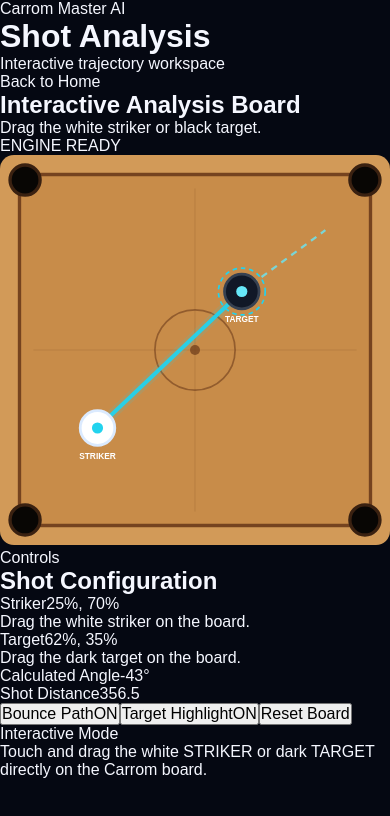
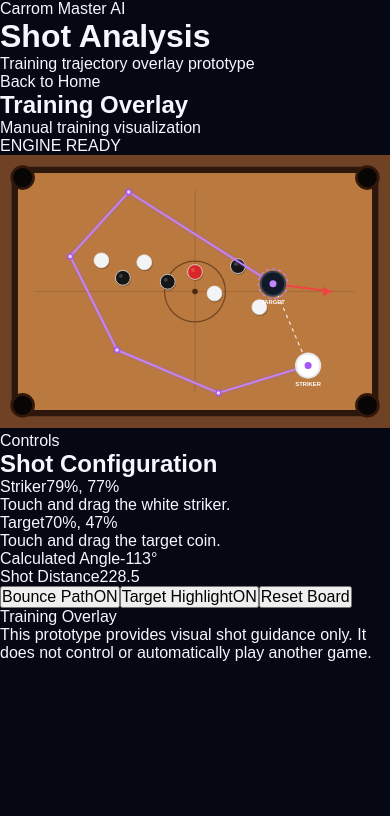
Before and after one commit to shorifhossain234/Carrom-Master-AI, a Next.js app: page /analysis in a window 390 px wide. Shown: the top 816 px of the page. Built offline with nearby package versions, Linux system fonts and the light colour scheme.

Commit message:
Update page.tsx

```diff
--- a/app/analysis/page.tsx
+++ b/app/analysis/page.tsx
@@ -1,28 +1,22 @@
 "use client";
 
-import { useState } from "react";
+import { useMemo, useState } from "react";
 
 type Point = {
   x: number;
   y: number;
 };
 
-const BOARD_SIZE = 700;
+const W = 1000;
+const H = 700;
 
-export default function AnalysisPage() {
-  const [striker, setStriker] = useState<Point>({
-    x: 175,
-    y: 490,
-  });
+export default function ShotAnalysis() {
+  const [striker, setStriker] = useState<Point>({ x: 790, y: 540 });
+  const [target, setTarget] = useState<Point>({ x: 700, y: 330 });
 
-  const [target, setTarget] = useState<Point>({
-    x: 434,
-    y: 245,
-  });
-
-  const [dragging, setDragging] = useState<"striker" | "target" | null>(
-    null
-  );
+  const [dragging, setDragging] = useState<
+    "striker" | "target" | null
+  >(null);
 
   const [bouncePath, setBouncePath] = useState(true);
   const [targetHighlight, setTargetHighlight] = useState(true);
@@ -30,39 +24,52 @@ export default function AnalysisPage() {
   const dx = target.x - striker.x;
   const dy = target.y - striker.y;
 
-  const angle = Math.round((Math.atan2(dy, dx) * 180) / Math.PI);
+  const angle = Math.round(
+    (Math.atan2(dy, dx) * 180) / Math.PI
+  );
+
   const distance = Math.sqrt(dx * dx + dy * dy);
 
-  const strikerX = Math.round((striker.x / BOARD_SIZE) * 100);
-  const strikerY = Math.round((striker.y / BOARD_SIZE) * 100);
+  const bouncePoints = useMemo(() => {
+    if (!bouncePath) return [];
 
-  const targetX = Math.round((target.x / BOARD_SIZE) * 100);
-  const targetY = Math.round((target.y / BOARD_SIZE) * 100);
+    return [
+      { x: 560, y: 610 },
+      { x: 300, y: 500 },
+      { x: 180, y: 260 },
+      { x: 330, y: 95 },
+    ];
+  }, [bouncePath]);
 
-  function getBoardPoint(
+  function getPoint(
     event: React.PointerEvent<SVGSVGElement>
   ): Point {
-    const svg = event.currentTarget;
-    const rect = svg.getBoundingClientRect();
-
-    const scaleX = BOARD_SIZE / rect.width;
-    const scaleY = BOARD_SIZE / rect.height;
-
-    const x = (event.clientX - rect.left) * scaleX;
-    const y = (event.clientY - rect.top) * scaleY;
+    const rect = event.currentTarget.getBoundingClientRect();
 
     return {
-      x: Math.max(45, Math.min(655, x)),
-      y: Math.max(45, Math.min(655, y)),
+      x: Math.max(
+        70,
+        Math.min(
+          W - 70,
+          ((event.clientX - rect.left) / rect.width) * W
+        )
+      ),
+      y: Math.max(
+        70,
+        Math.min(
+          H - 70,
+          ((event.clientY - rect.top) / rect.height) * H
+        )
+      ),
     };
   }
 
-  function handlePointerMove(
+  function handleMove(
     event: React.PointerEvent<SVGSVGElement>
   ) {
     if (!dragging) return;
 
-    const point = getBoardPoint(event);
+    const point = getPoint(event);
 
     if (dragging === "striker") {
       setStriker(point);
@@ -72,24 +79,19 @@ export default function AnalysisPage() {
   }
 
   function resetBoard() {
-    setStriker({
-      x: 175,
-      y: 490,
-    });
-
-    setTarget({
-      x: 434,
-      y: 245,
-    });
+    setStriker({ x: 790, y: 540 });
+    setTarget({ x: 700, y: 330 });
   }
 
   return (
-    <main className="min-h-screen bg-[#050812] px-4 py-6 text-white md:px-8">
-      <div className="mx-auto max-w-7xl">
+    <main className="min-h-screen bg-black text-white">
+      <div className="mx-auto max-w-7xl px-4 py-5">
 
-        <header className="mb-6 flex flex-wrap items-center justify-between gap-4 border-b border-white/10 pb-5">
+        {/* HEADER */}
+
+        <header className="mb-5 flex items-center justify-between border-b border-white/10 pb-4">
           <div>
-            <p className="text-xs uppercase tracking-[0.25em] text-cyan-400">
+            <p className="text-xs font-semibold uppercase tracking-[0.3em] text-purple-400">
               Carrom Master AI
             </p>
 
@@ -97,164 +99,201 @@ export default function AnalysisPage() {
               Shot Analysis
             </h1>
 
-            <p className="mt-1 text-xs text-slate-500">
-              Interactive trajectory workspace
+            <p className="text-xs text-slate-500">
+              Training trajectory overlay prototype
             </p>
           </div>
 
           <a
             href="/"
-            className="rounded-xl border border-white/10 bg-white/5 px-4 py-2 text-sm text-slate-300"
+            className="rounded-xl border border-white/10 bg-white/5 px-4 py-2 text-xs text-slate-300"
           >
             Back to Home
           </a>
         </header>
 
-        <section className="grid gap-6 lg:grid-cols-[1fr_330px]">
+        <div className="grid gap-5 lg:grid-cols-[1fr_310px]">
 
-          {/* BOARD */}
+          {/* OVERLAY VIEW */}
 
-          <div className="rounded-[2rem] border border-white/10 bg-white/[0.035] p-4 md:p-6">
+          <section className="rounded-3xl border border-white/10 bg-[#050505] p-3 md:p-5">
 
-            <div className="mb-5 flex items-center justify-between gap-3">
+            <div className="mb-4 flex items-center justify-between">
               <div>
-                <h2 className="text-lg font-semibold">
-                  Interactive Analysis Board
+                <h2 className="font-semibold">
+                  Training Overlay
                 </h2>
 
-                <p className="mt-1 text-xs text-slate-500">
-                  Drag the white striker or black target.
+                <p className="mt-1 text-[11px] text-slate-500">
+                  Manual training visualization
                 </p>
               </div>
 
-              <span className="rounded-full border border-emerald-400/20 bg-emerald-400/10 px-3 py-1 text-xs font-semibold text-emerald-400">
+              <span className="rounded-full border border-emerald-400/20 bg-emerald-400/10 px-3 py-1 text-[10px] font-bold text-emerald-400">
                 ENGINE READY
               </span>
             </div>
 
-            {/* SVG CARROM BOARD */}
+            {/* BOARD / OVERLAY AREA */}
 
-            <div className="mx-auto w-full max-w-[720px] overflow-hidden rounded-[32px] border-[12px] border-[#5b3218] bg-[#8b5428] p-2 shadow-2xl">
+            <div className="overflow-hidden rounded-2xl border border-purple-500/20 bg-[#17100d] shadow-[0_0_50px_rgba(168,85,247,0.08)]">
 
               <svg
-                viewBox={`0 0 ${BOARD_SIZE} ${BOARD_SIZE}`}
-                className="block h-auto w-full touch-none select-none rounded-[18px]"
-                onPointerMove={handlePointerMove}
+                viewBox={`0 0 ${W} ${H}`}
+                className="block w-full touch-none select-none"
+                onPointerMove={handleMove}
                 onPointerUp={() => setDragging(null)}
                 onPointerCancel={() => setDragging(null)}
               >
 
-                {/* WOOD BOARD */}
+                {/* BOARD BACKGROUND */}
 
                 <rect
-                  x="0"
-                  y="0"
-                  width="700"
-                  height="700"
-                  rx="25"
-                  fill="#d29a58"
+                  width={W}
+                  height={H}
+                  fill="#6f4225"
                 />
 
-                {/* INNER PLAYING AREA */}
-
                 <rect
-                  x="35"
-                  y="35"
-                  width="630"
-                  height="630"
-                  rx="14"
-                  fill="#c88c49"
-                  stroke="#75431f"
-                  strokeWidth="6"
+                  x="38"
+                  y="38"
+                  width="924"
+                  height="624"
+                  rx="18"
+                  fill="#b9793f"
+                  stroke="#2d160b"
+                  strokeWidth="16"
                 />
 
-                {/* BASE MARKINGS */}
+                {/* POCKETS */}
+
+                <Pocket x={58} y={58} />
+                <Pocket x={942} y={58} />
+                <Pocket x={58} y={642} />
+                <Pocket x={942} y={642} />
+
+                {/* CENTER MARKING */}
 
                 <circle
-                  cx="350"
+                  cx="500"
                   cy="350"
-                  r="72"
+                  r="78"
                   fill="none"
-                  stroke="#75431f"
+                  stroke="#4a2815"
                   strokeWidth="3"
                   opacity="0.65"
                 />
 
                 <circle
-                  cx="350"
+                  cx="500"
                   cy="350"
-                  r="9"
-                  fill="#75431f"
-                  opacity="0.8"
+                  r="7"
+                  fill="#4a2815"
                 />
 
                 <line
-                  x1="350"
-                  y1="60"
-                  x2="350"
-                  y2="640"
-                  stroke="#75431f"
+                  x1="90"
+                  y1="350"
+                  x2="910"
+                  y2="350"
+                  stroke="#4a2815"
                   strokeWidth="2"
-                  opacity="0.18"
+                  opacity="0.25"
                 />
 
                 <line
-                  x1="60"
-                  y1="350"
-                  x2="640"
-                  y2="350"
-                  stroke="#75431f"
+                  x1="500"
+                  y1="90"
+                  x2="500"
+                  y2="610"
+                  stroke="#4a2815"
                   strokeWidth="2"
-                  opacity="0.18"
+                  opacity="0.25"
                 />
 
-                {/* POCKETS */}
+                {/* GHOST COINS */}
 
-                <Pocket x={45} y={45} />
-                <Pocket x={655} y={45} />
-                <Pocket x={45} y={655} />
-                <Pocket x={655} y={655} />
+                <Coin x={260} y={270} color="#f3f4f6" />
+                <Coin x={315} y={315} color="#151515" />
+                <Coin x={370} y={275} color="#f3f4f6" />
+                <Coin x={430} y={325} color="#151515" />
+                <Coin x={500} y={300} color="#d92727" />
+                <Coin x={550} y={355} color="#f3f4f6" />
+                <Coin x={610} y={285} color="#151515" />
+                <Coin x={665} y={390} color="#f3f4f6" />
 
-                {/* TRAJECTORY */}
+                {/* MAIN BOUNCE PATH */}
+
+                {bouncePath && (
+                  <>
+                    <polyline
+                      points={[
+                        `${striker.x},${striker.y}`,
+                        `${bouncePoints[0].x},${bouncePoints[0].y}`,
+                        `${bouncePoints[1].x},${bouncePoints[1].y}`,
+                        `${bouncePoints[2].x},${bouncePoints[2].y}`,
+                        `${bouncePoints[3].x},${bouncePoints[3].y}`,
+                        `${target.x},${target.y}`,
+                      ].join(" ")}
+                      fill="none"
+                      stroke="#a855f7"
+                      strokeWidth="16"
+                      opacity="0.13"
+                      strokeLinecap="round"
+                      strokeLinejoin="round"
+                    />
+
+                    <polyline
+                      points={[
+                        `${striker.x},${striker.y}`,
+                        `${bouncePoints[0].x},${bouncePoints[0].y}`,
+                        `${bouncePoints[1].x},${bouncePoints[1].y}`,
+                        `${bouncePoints[2].x},${bouncePoints[2].y}`,
+                        `${bouncePoints[3].x},${bouncePoints[3].y}`,
+                        `${target.x},${target.y}`,
+                      ].join(" ")}
+                      fill="none"
+                      stroke="#c084fc"
+                      strokeWidth="5"
+                      strokeLinecap="round"
+                      strokeLinejoin="round"
+                    />
+
+                    {bouncePoints.map((point, index) => (
+                      <g key={index}>
+                        <circle
+                          cx={point.x}
+                          cy={point.y}
+                          r="12"
+                          fill="#a855f7"
+                          opacity="0.2"
+                        />
+
+                        <circle
+                          cx={point.x}
+                          cy={point.y}
+                          r="6"
+                          fill="#e9d5ff"
+                          stroke="#a855f7"
+                          strokeWidth="3"
+                        />
+                      </g>
+                    ))}
+                  </>
+                )}
+
+                {/* DIRECT AIMING LINE */}
 
                 <line
                   x1={striker.x}
                   y1={striker.y}
                   x2={target.x}
                   y2={target.y}
-                  stroke="#22d3ee"
-                  strokeWidth="7"
-                  strokeLinecap="round"
-                  opacity="0.95"
+                  stroke="white"
+                  strokeWidth="3"
+                  strokeDasharray="9 10"
+                  opacity="0.85"
                 />
-
-                {/* TRAJECTORY GLOW */}
-
-                <line
-                  x1={striker.x}
-                  y1={striker.y}
-                  x2={target.x}
-                  y2={target.y}
-                  stroke="#22d3ee"
-                  strokeWidth="18"
-                  strokeLinecap="round"
-                  opacity="0.12"
-                />
-
-                {/* OPTIONAL BOUNCE PATH */}
-
-                {bouncePath && (
-                  <line
-                    x1={target.x}
-                    y1={target.y}
-                    x2={target.x + 150}
-                    y2={Math.max(70, target.y - 110)}
-                    stroke="#67e8f9"
-                    strokeWidth="4"
-                    strokeDasharray="12 10"
-                    opacity="0.8"
-                  />
-                )}
 
                 {/* TARGET HIGHLIGHT */}
 
@@ -262,13 +301,30 @@ export default function AnalysisPage() {
                   <circle
                     cx={target.x}
                     cy={target.y}
-                    r="42"
+                    r="38"
                     fill="none"
-                    stroke="#22d3ee"
+                    stroke="#c084fc"
                     strokeWidth="3"
-                    strokeDasharray="8 7"
+                    strokeDasharray="8 8"
                   />
                 )}
+
+                {/* RED DIRECTION ARROW */}
+
+                <line
+                  x1={target.x}
+                  y1={target.y}
+                  x2="850"
+                  y2="350"
+                  stroke="#ef4444"
+                  strokeWidth="5"
+                  strokeLinecap="round"
+                />
+
+                <polygon
+                  points="850,350 828,338 828,362"
+                  fill="#ef4444"
+                />
 
                 {/* STRIKER */}
 
@@ -282,30 +338,29 @@ export default function AnalysisPage() {
                   }}
                   className="cursor-grab"
                 >
-
                   <circle
                     cx={striker.x}
                     cy={striker.y}
                     r="31"
-                    fill="#ffffff"
-                    stroke="#dbeafe"
+                    fill="white"
+                    stroke="#e5e7eb"
                     strokeWidth="5"
                   />
 
                   <circle
                     cx={striker.x}
                     cy={striker.y}
-                    r="10"
-                    fill="#22d3ee"
+                    r="9"
+                    fill="#a855f7"
                   />
 
                   <text
                     x={striker.x}
-                    y={striker.y + 55}
+                    y={striker.y + 53}
                     textAnchor="middle"
-                    fill="#ffffff"
+                    fill="white"
                     fontSize="15"
-                    fontWeight="700"
+                    fontWeight="bold"
                   >
                     STRIKER
                   </text>
@@ -323,7 +378,6 @@ export default function AnalysisPage() {
                   }}
                   className="cursor-grab"
                 >
-
                   <circle
                     cx={target.x}
                     cy={target.y}
@@ -336,17 +390,17 @@ export default function AnalysisPage() {
                   <circle
                     cx={target.x}
                     cy={target.y}
-                    r="10"
-                    fill="#67e8f9"
+                    r="9"
+                    fill="#c084fc"
                   />
 
                   <text
                     x={target.x}
-                    y={target.y + 55}
+                    y={target.y + 53}
                     textAnchor="middle"
-                    fill="#ffffff"
+                    fill="white"
                     fontSize="15"
-                    fontWeight="700"
+                    fontWeight="bold"
                   >
                     TARGET
                   </text>
@@ -354,62 +408,62 @@ export default function AnalysisPage() {
 
               </svg>
             </div>
-          </div>
+          </section>
 
           {/* CONTROLS */}
 
-          <aside className="rounded-[2rem] border border-white/10 bg-white/[0.035] p-5">
+          <aside className="rounded-3xl border border-white/10 bg-[#080808] p-5">
 
             <p className="text-xs uppercase tracking-[0.2em] text-slate-500">
               Controls
             </p>
 
-            <h2 className="mt-2 text-lg font-semibold">
+            <h2 className="mt-2 text-xl font-bold">
               Shot Configuration
             </h2>
 
             <div className="mt-6 rounded-2xl border border-white/10 bg-white/5 p-4">
               <div className="flex justify-between">
-                <span className="text-sm font-semibold">
+                <span className="text-sm">
                   Striker
                 </span>
 
-                <span className="text-xs font-bold text-cyan-300">
-                  {strikerX}%, {strikerY}%
+                <span className="text-xs text-purple-300">
+                  {Math.round((striker.x / W) * 100)}%,{" "}
+                  {Math.round((striker.y / H) * 100)}%
                 </span>
               </div>
 
               <p className="mt-2 text-[11px] text-slate-500">
-                Drag the white striker on the board.
+                Touch and drag the white striker.
               </p>
             </div>
 
             <div className="mt-3 rounded-2xl border border-white/10 bg-white/5 p-4">
               <div className="flex justify-between">
-                <span className="text-sm font-semibold">
+                <span className="text-sm">
                   Target
                 </span>
 
-                <span className="text-xs font-bold text-cyan-300">
-                  {targetX}%, {targetY}%
+                <span className="text-xs text-purple-300">
+                  {Math.round((target.x / W) * 100)}%,{" "}
+                  {Math.round((target.y / H) * 100)}%
                 </span>
               </div>
 
               <p className="mt-2 text-[11px] text-slate-500">
-                Drag the dark target on the board.
+                Touch and drag the target coin.
               </p>
             </div>
 
-            {/* ANALYSIS */}
-
-            <div className="mt-4 rounded-2xl border border-cyan-400/10 bg-cyan-400/5 p-4">
+            <div className="mt-4 rounded-2xl border border-purple-500/20 bg-purple-500/5 p-4">
 
               <div className="flex justify-between">
                 <span className="text-xs text-slate-400">
                   Calculated Angle
                 </span>
 
-                <span className="font-bold text-cyan-300">
+                <span className="font-bold text-purple-300">
                   {angle}°
                 </span>
               </div>
@@ -419,26 +473,22 @@ export default function AnalysisPage() {
                   Shot Distance
                 </span>
 
-                <span className="font-bold text-cyan-300">
+                <span className="font-bold text-purple-300">
                   {distance.toFixed(1)}
                 </span>
               </div>
             </div>
 
-            {/* BOUNCE */}
-
             <button
               onClick={() => setBouncePath(!bouncePath)}
-              className="mt-6 flex w-full items-center justify-between rounded-2xl border border-white/10 bg-white/5 px-4 py-3 text-sm"
+              className="mt-5 flex w-full items-center justify-between rounded-2xl border border-white/10 bg-white/5 px-4 py-3 text-sm"
             >
               <span>Bounce Path</span>
 
-              <span className="font-bold text-cyan-300">
+              <span className="font-bold text-purple-300">
                 {bouncePath ? "ON" : "OFF"}
               </span>
             </button>
-
-            {/* HIGHLIGHT */}
 
             <button
               onClick={() =>
@@ -448,33 +498,32 @@ export default function AnalysisPage() {
             >
               <span>Target Highlight</span>
 
-              <span className="font-bold text-cyan-300">
+              <span className="font-bold text-purple-300">
                 {targetHighlight ? "ON" : "OFF"}
               </span>
             </button>
 
-            {/* RESET */}
-
             <button
               onClick={resetBoard}
-              className="mt-6 w-full rounded-2xl bg-gradient-to-r from-blue-600 to-cyan-500 px-4 py-3 text-sm font-bold shadow-lg shadow-cyan-500/20"
+              className="mt-5 w-full rounded-2xl bg-white px-4 py-3 text-sm font-bold text-black"
             >
               Reset Board
             </button>
 
-            <div className="mt-5 rounded-2xl border border-cyan-400/10 bg-cyan-400/5 p-4">
-              <p className="text-xs font-semibold text-cyan-300">
-                Interactive Mode
+            <div className="mt-5 rounded-2xl border border-purple-500/20 bg-purple-500/5 p-4">
+              <p className="text-xs font-semibold text-purple-300">
+                Training Overlay
               </p>
 
               <p className="mt-2 text-[11px] leading-5 text-slate-500">
-                Touch and drag the white STRIKER or dark TARGET
-                directly on the Carrom board.
+                This prototype provides visual shot guidance only.
+                It does not control or automatically play another
+                game.
               </p>
             </div>
 
           </aside>
-        </section>
+        </div>
       </div>
     </main>
   );
@@ -491,10 +540,50 @@ function Pocket({
     <circle
       cx={x}
       cy={y}
-      r="27"
+      r="28"
       fill="#080604"
-      stroke="#3a2111"
-      strokeWidth="6"
+      stroke="#32180b"
+      strokeWidth="7"
     />
   );
-                      }
+}
+
+function Coin({
+  x,
+  y,
+  color,
+}: {
+  x: number;
+  y: number;
+  color: string;
+}) {
+  return (
+    <g>
+      <circle
+        cx={x}
+        cy={y}
+        r="20"
+        fill="#000000"
+        opacity="0.2"
+        transform="translate(2 3)"
+      />
+
+      <circle
+        cx={x}
+        cy={y}
+        r="19"
+        fill={color}
+        stroke="#e5e7eb"
+        strokeWidth="2"
+      />
+
+      <circle
+        cx={x - 5}
+        cy={y - 5}
+        r="5"
+        fill="white"
+        opacity="0.18"
+      />
+    </g>
+  );
+}
```
